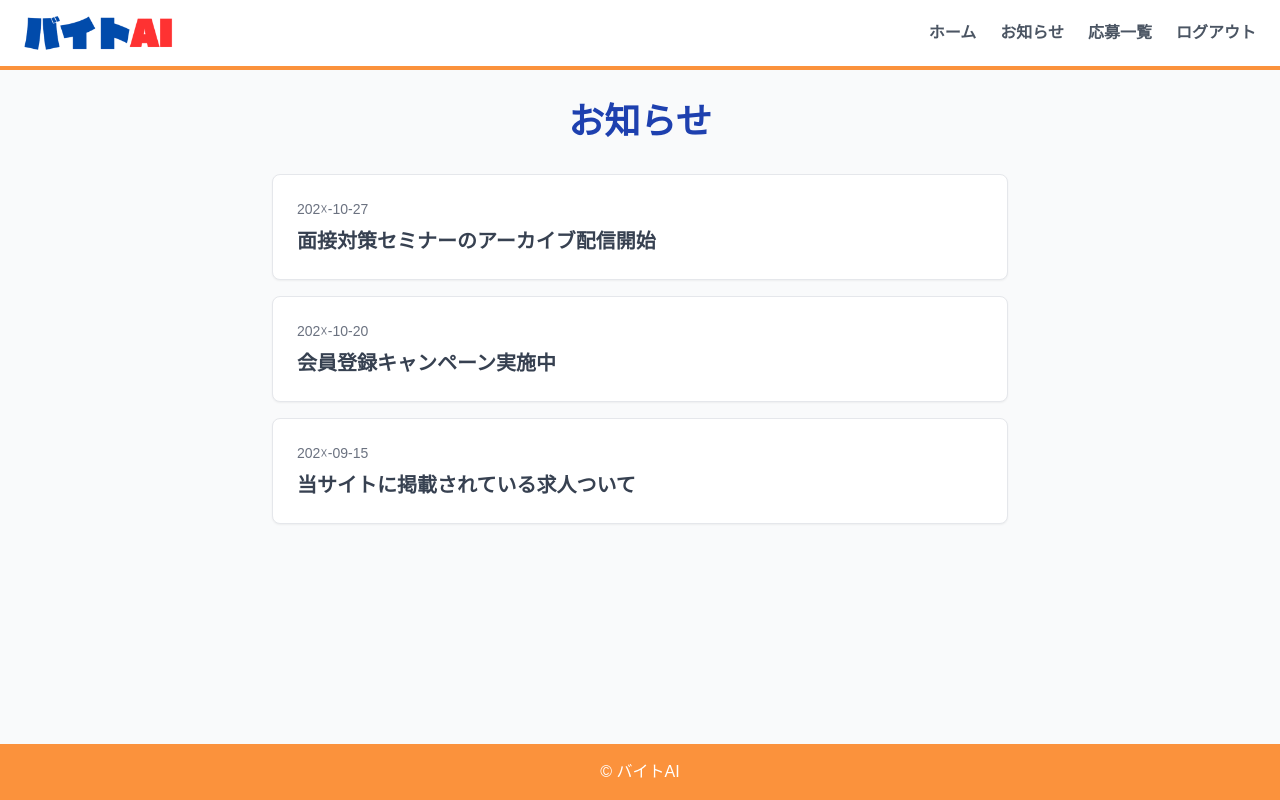
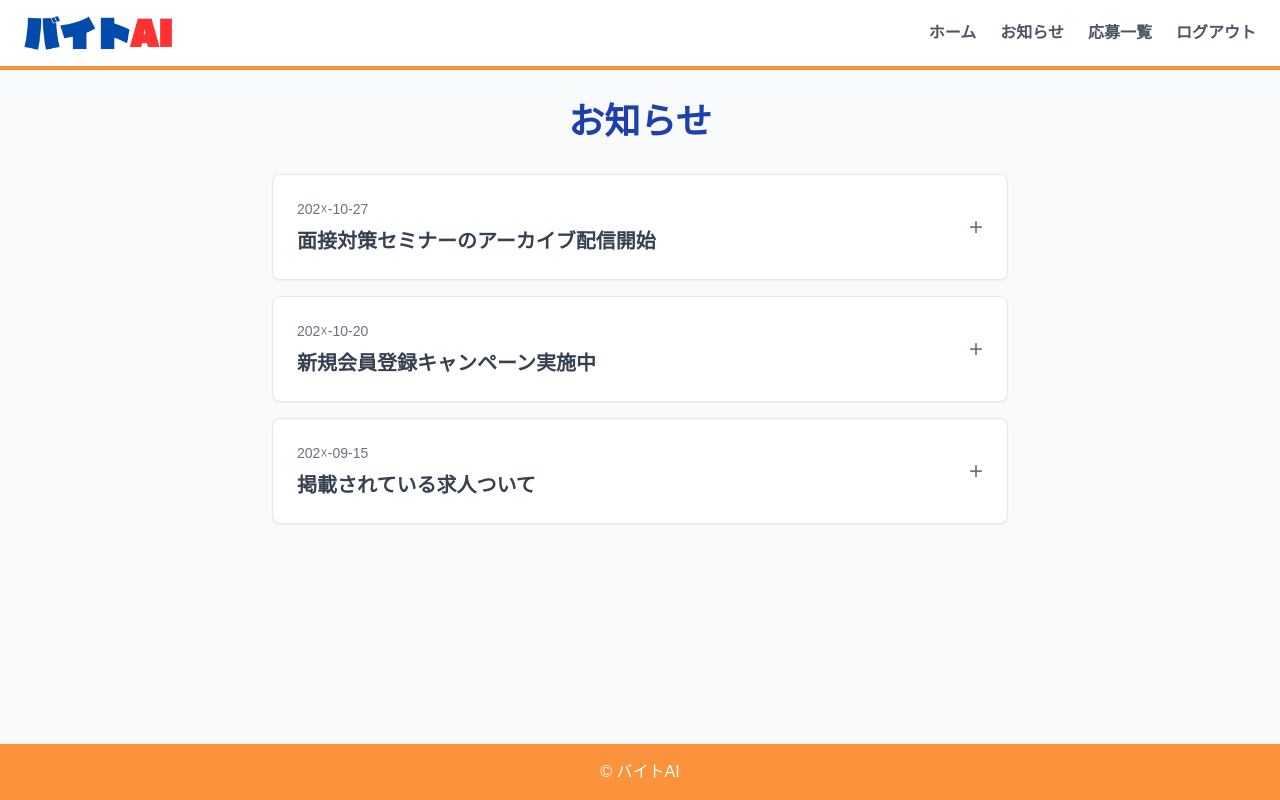
Before and after one commit to InoKotaro/baito-ai-website, a Next.js app: page /news in a window 1280 px wide. Built offline with nearby package versions, Linux system fonts and the light colour scheme.

Commit message:
feat: お知らせ内カードをアコーディオンメニュー化

```diff
--- a/src/app/news/page.jsx
+++ b/src/app/news/page.jsx
@@ -1,5 +1,5 @@
 'use client';
-import Link from 'next/link';
+import { useState } from 'react';
 
 import Footer from '@/app/components/Footer';
 import Header from '@/app/components/Header';
@@ -9,26 +9,27 @@ const newsItems = [
     id: 1,
     date: '202☓-10-27',
     title: '面接対策セミナーのアーカイブ配信開始',
-    description: `面接に不安がある方へ、面接対策セミナーのアーカイブを公開しました。
+    description: `面接対策セミナーのアーカイブを公開しました。
 準備のコツや質問対策を学べます。ぜひご活用ください。`,
   },
   {
     id: 2,
     date: '202☓-10-20',
-    title: '会員登録キャンペーン実施中',
-    description:
-      '新規会員登録をされた方の中から抽選で、Amazonギフト券500円分をプレゼント',
+    title: '新規会員登録キャンペーン実施中',
+    description: `新規会員登録をされた方の中から抽選で、Amazonギフト券500円分をプレゼント`,
   },
   {
     id: 3,
     date: '202☓-09-15',
-    title: '当サイトに掲載されている求人ついて',
-    description:
-      '当サイトに掲載されている求人情報は、ポートフォリオ制作を目的としたサンプルデータです。実際の募集は行っておりません。',
+    title: '掲載されている求人ついて',
+    description: `当サイトに掲載されている求人情報は、ポートフォリオ用サンプルデータです。
+応募しても企業から連絡は来ません。予めご了承ください。`,
   },
 ];
 
 export default function NewsPage() {
+  const [openItemId, setOpenItemId] = useState(null);
+
   return (
     <div className="flex min-h-screen flex-col bg-gray-50">
       {/* ヘッダー */}
@@ -40,16 +41,37 @@ export default function NewsPage() {
         </h1>
         <div className="space-y-4">
           {newsItems.map((item) => (
-            <Link
-              key={item.id}
-              href={`/news/${item.id}`}
-              className="block rounded-lg border bg-white p-6 shadow-sm transition-shadow hover:shadow-md"
-            >
-              <p className="text-sm text-gray-500">{item.date}</p>
-              <h2 className="mt-2 text-xl font-semibold text-gray-700">
-                {item.title}
-              </h2>
-            </Link>
+            <div key={item.id} className="rounded-lg border bg-white shadow-sm">
+              <button
+                onClick={() =>
+                  setOpenItemId(openItemId === item.id ? null : item.id)
+                }
+                className="flex w-full cursor-pointer items-center justify-between p-6 text-left transition-colors hover:bg-gray-50"
+              >
+                <div>
+                  <p className="text-sm text-gray-500">{item.date}</p>
+                  <h2 className="mt-2 text-xl font-semibold text-gray-700">
+                    {item.title}
+                  </h2>
+                </div>
+                <span className="text-2xl font-light text-gray-500">
+                  {openItemId === item.id ? '−' : '+'}
+                </span>
+              </button>
+              <div
+                className={`overflow-hidden transition-all duration-700 ease-in-out ${
+                  openItemId === item.id
+                    ? 'max-h-96 opacity-100'
+                    : 'max-h-0 opacity-0'
+                }`}
+              >
+                <div className="px-6 pb-6">
+                  <p className="whitespace-pre-wrap text-gray-600">
+                    {item.description}
+                  </p>
+                </div>
+              </div>
+            </div>
           ))}
         </div>
       </main>
```
